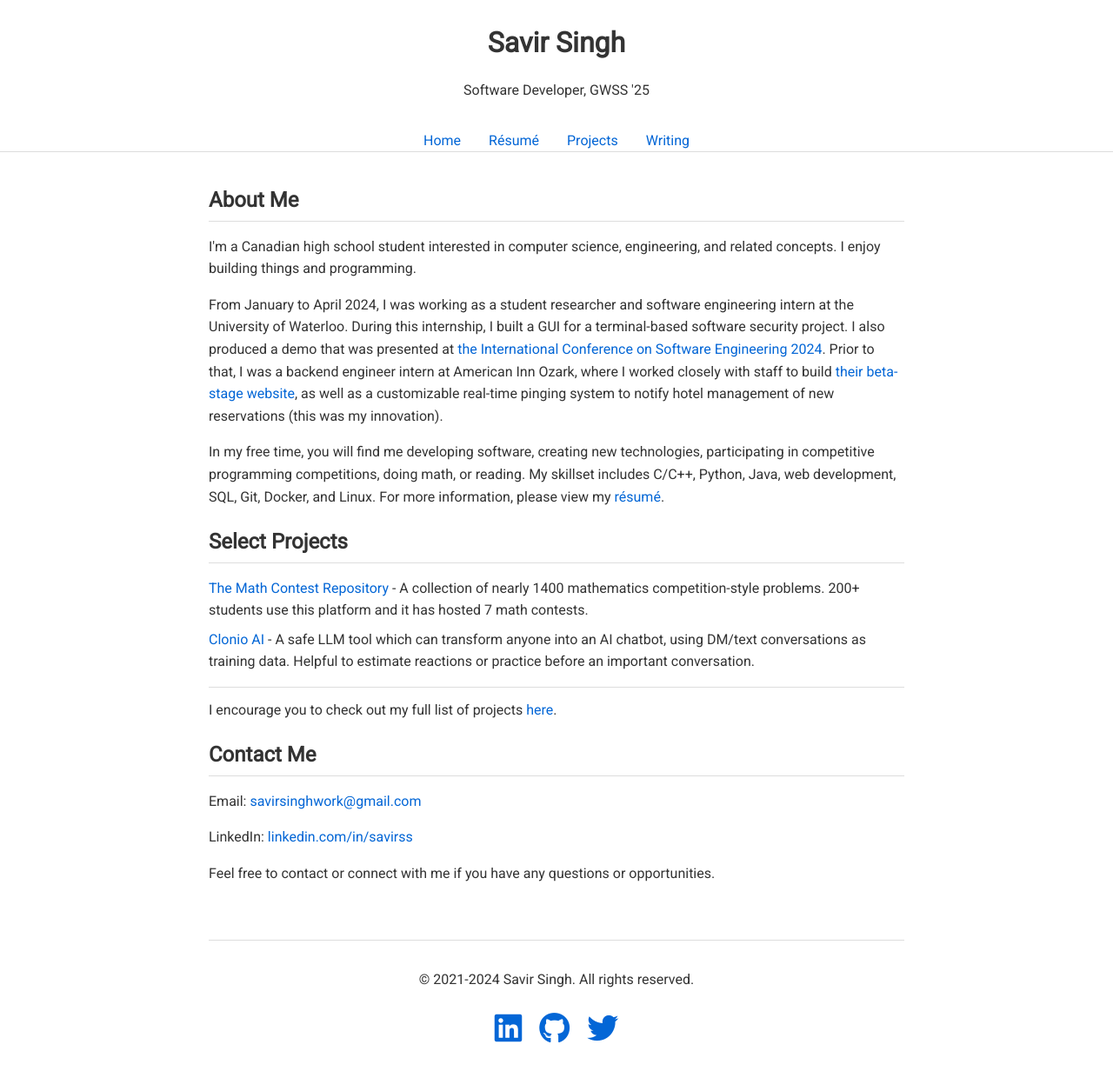
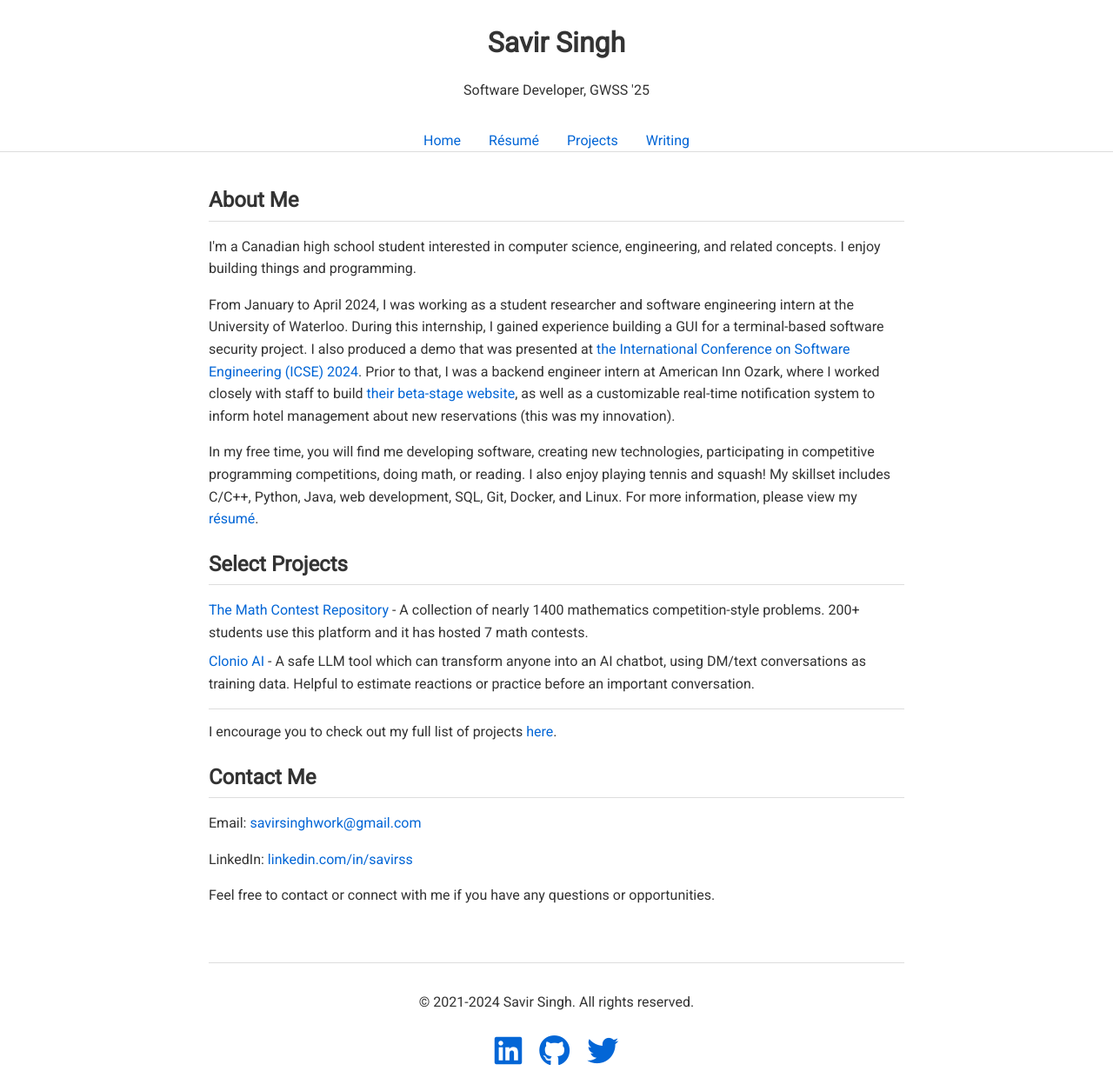
Before and after one commit to savirsingh/savirsingh.github.io, a Jekyll site: the page built from index.html, in a window 1280 px wide. Shown: the whole page at 87% size. Built offline with Jekyll 4.4.1, drawn with Linux system fonts in a browser that asks for light colours; the list of posts is cut into pages by our own code; before the commit the page ends 1230 px from its top, so only the background shows below that.

Commit message:
Update index.html

```diff
--- a/index.html
+++ b/index.html
@@ -5,8 +5,8 @@
 
 <section id="about">
             <h2>About Me</h2>
-            <p>I'm a Canadian high school student interested in computer science, engineering, and related concepts. I enjoy building things and programming.</p> <p>From January to April 2024, I was working as a student researcher and software engineering intern at the University of Waterloo. During this internship, I built a GUI for a terminal-based software security project. I also produced a demo that was presented at <a href="https://conf.researchr.org/home/icse-2024">the International Conference on Software Engineering 2024</a>. Prior to that, I was a backend engineer intern at American Inn Ozark, where I worked closely with staff to build <a href="https://www.americaninnozark.com">their beta-stage website</a>, as well as a customizable real-time pinging system to notify hotel management of new reservations (this was my innovation).</p>
-            <p>In my free time, you will find me developing software, creating new technologies, participating in competitive programming competitions, doing math, or reading. My skillset includes C/C++, Python, Java, web development, SQL, Git, Docker, and Linux. For more information, please view my <a href="/resume">résumé</a>.</p>
+            <p>I'm a Canadian high school student interested in computer science, engineering, and related concepts. I enjoy building things and programming.</p> <p>From January to April 2024, I was working as a student researcher and software engineering intern at the University of Waterloo. During this internship, I gained experience building a GUI for a terminal-based software security project. I also produced a demo that was presented at <a href="https://conf.researchr.org/home/icse-2024">the International Conference on Software Engineering (ICSE) 2024</a>. Prior to that, I was a backend engineer intern at American Inn Ozark, where I worked closely with staff to build <a href="https://www.americaninnozark.com">their beta-stage website</a>, as well as a customizable real-time notification system to inform hotel management about new reservations (this was my innovation).</p>
+            <p>In my free time, you will find me developing software, creating new technologies, participating in competitive programming competitions, doing math, or reading. I also enjoy playing tennis and squash! My skillset includes C/C++, Python, Java, web development, SQL, Git, Docker, and Linux. For more information, please view my <a href="/resume">résumé</a>.</p>
         </section>
         <section id="projects">
             <h2>Select Projects</h2>
```
